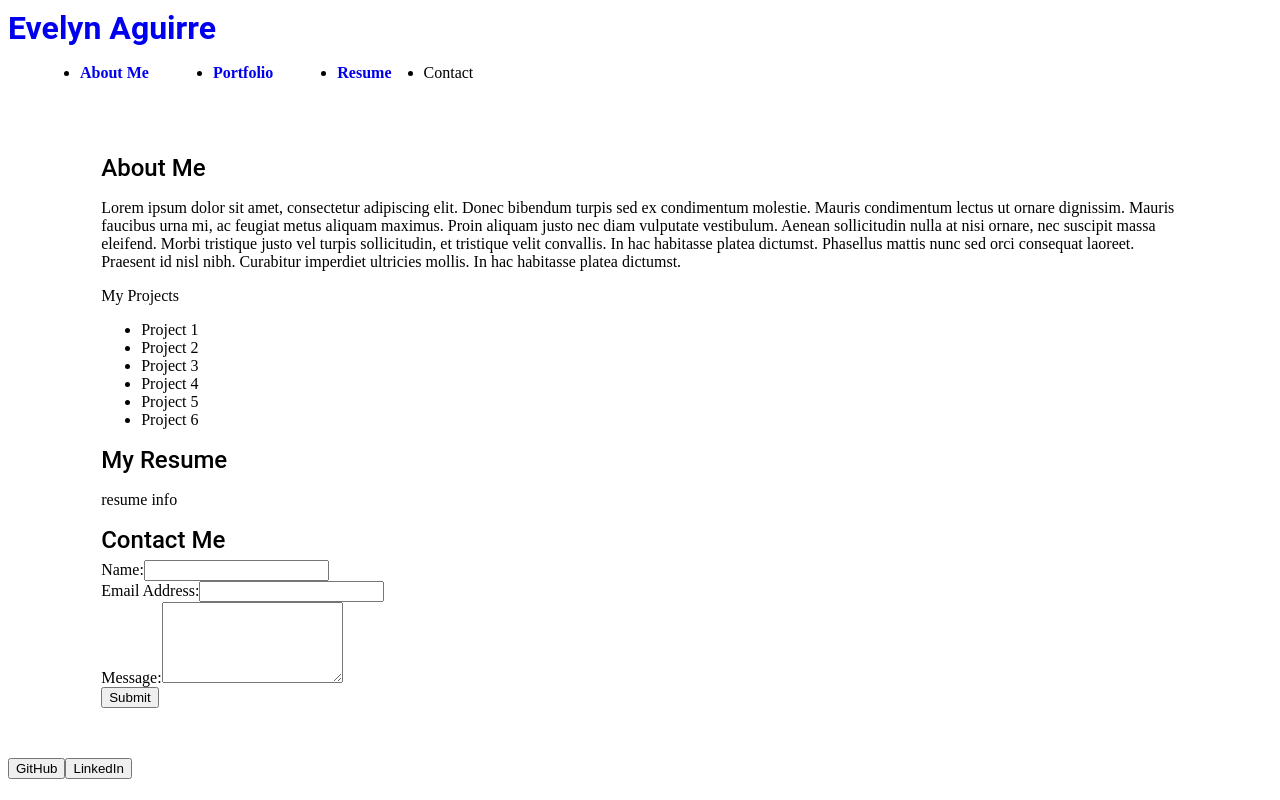
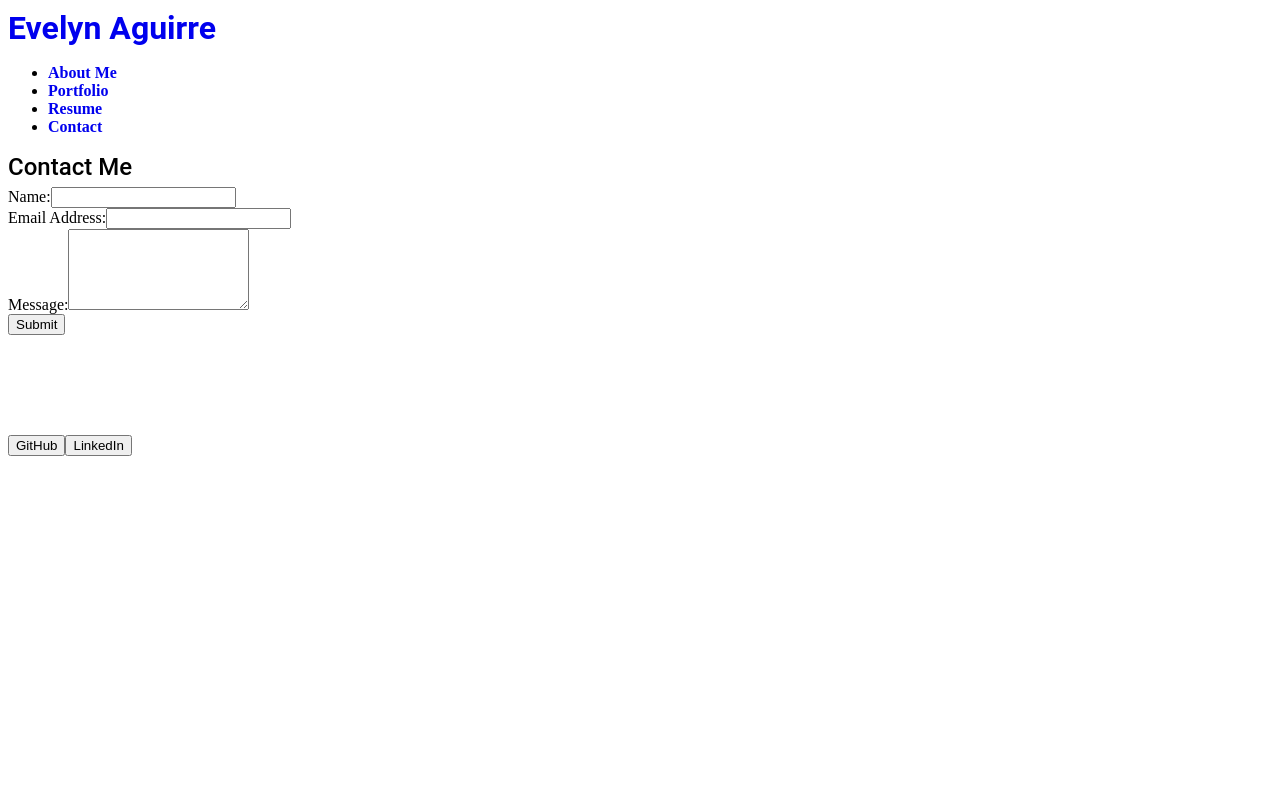
Before and after one commit to EvelynAguirreOrtiz/react-portfolio-challenge, a React (Create React App) app: page / in a window 1280 px wide. Built offline with nearby package versions, Linux system fonts and the light colour scheme.

Commit message:
work on page links

```diff
--- a/src/App.js
+++ b/src/App.js
@@ -1,20 +1,22 @@
 import React from "react";
+// import About from "./components/About";
+// import Contact from "./components/Contact";
 import Header from "./components/Header";
-import About from "./components/About";
-import Project from "./components/Project";
-import Resume from "./components/Resume";
-import Contact from "./components/Contact";
+// import Project from "./components/Project";
+// import Resume from "./components/Resume";
 import Footer from "./components/Footer";
+// import PageRender from "./components/PageRender";
 
 function App() {
 	return (
 		<div>
 			<Header></Header>
 			<main>
-				<About></About>
+				{/* <PageRender></PageRender> */}
+				{/* <About></About>
 				<Project></Project>
 				<Resume></Resume>
-				<Contact></Contact>
+				<Contact></Contact> */}
 			</main>
 			<Footer></Footer>
 		</div>
--- a/src/components/About/index.js
+++ b/src/components/About/index.js
@@ -3,7 +3,7 @@ import React from "react";
 
 function About() {
 	return (
-		<section className="my-5">
+		<main className="my-5">
 			<h1 id="about">About Me</h1>
 			{/* <img src={coverImage} className="my-2" style={{ width: "100%" }} alt="cover" /> */}
 			<div className="my-2">
@@ -19,7 +19,7 @@ function About() {
 					ultricies mollis. In hac habitasse platea dictumst.
 				</p>
 			</div>
-		</section>
+		</main>
 	);
 }
 
--- a/src/components/Header/index.js
+++ b/src/components/Header/index.js
@@ -1,5 +1,6 @@
 import React from "react";
-import Navigation from "../Navigation";
+// import Navigation from "../Navigation";
+import PageRender from "../PageRender";
 
 function Header() {
 	return (
@@ -7,7 +8,7 @@ function Header() {
 			<h2>
 				<a href="/">Evelyn Aguirre</a>
 			</h2>
-			<Navigation></Navigation>
+			<PageRender></PageRender>
 		</header>
 	);
 }
--- a/src/components/Navigation/index.js
+++ b/src/components/Navigation/index.js
@@ -1,29 +1,80 @@
-import React, { useState } from "react";
+import React from "react";
 
-function Navigation() {
+// function Navigation() {
+// return (
+// 	<nav>
+// 		<ul className="flex-row">
+// 			<li className="nav-margin">
+// 				<a data-testid="about" href="#about">
+// 					About Me
+// 				</a>
+// 			</li>
+// 			<li className="nav-margin">
+// 				<a data-testid="portfolio" href="#portfolio">
+// 					Portfolio
+// 				</a>
+// 			</li>
+// 			<li className="nav-margin">
+// 				<a data-testid="resume" href="#resume">
+// 					Resume
+// 				</a>
+// 			</li>
+// 			<li>
+// 				<span>Contact</span>
+// 			</li>
+// 		</ul>
+// 	</nav>
+// );
+function Navigation({ currentPage, handlePageChange }) {
 	return (
-		<nav>
-			<ul className="flex-row">
-				<li className="nav-margin">
-					<a data-testid="about" href="#about">
+		<ul className="nav nav-tabs">
+			<li className="nav-item">
+				<a
+					href="#about"
+					onClick={() => handlePageChange("About")}
+					//*  TODO: BONUS: Add a comment explaining what kind of operator this is and what it is checking for
+
+					className={currentPage === "About" ? "nav-link active" : "nav-link"}
+				>
 					About Me
 				</a>
 			</li>
-				<li className="nav-margin">
-					<a data-testid="portfolio" href="#portfolio">
+			<li className="nav-item">
+				<a
+					href="#portfolio"
+					onClick={() => handlePageChange("Portfolio")}
+					//  TODO: Add a comment explaining what this logic is doing
+
+					className={
+						currentPage === "Portfolio" ? "nav-link active" : "nav-link"
+					}
+				>
 					Portfolio
 				</a>
 			</li>
-				<li className="nav-margin">
-					<a data-testid="resume" href="#resume">
+			<li className="nav-item">
+				<a
+					href="#resume"
+					onClick={() => handlePageChange("Resume")}
+					//  TODO: Add a comment explaining what this logic is doing
+
+					className={currentPage === "Resume" ? "nav-link active" : "nav-link"}
+				>
 					Resume
 				</a>
 			</li>
-				<li>
-					<span>Contact</span>
+			<li className="nav-item">
+				<a
+					href="#contact"
+					//  TODO: Add a comment explaining what this logic is doing
+
+					onClick={() => handlePageChange("Contact")}
+					className={currentPage === "Contact" ? "nav-link active" : "nav-link"}
+				>
+					Contact
+				</a>
 			</li>
 		</ul>
-		</nav>
 	);
 }
 
--- /dev/null
+++ b/src/components/PageRender/index.js
@@ -0,0 +1,39 @@
+import React, { useState } from "react";
+import Navigation from "../Navigation";
+import About from "../About";
+import Project from "../Project";
+import Resume from "../Resume";
+import Contact from "../Contact";
+// import Header from "../Header";
+
+export default function PageRender() {
+	const [currentPage, setCurrentPage] = useState("Home");
+
+	// TODO: Add a comment describing the functionality of this method
+	const renderPage = () => {
+		if (currentPage === "About") {
+			return <About />;
+		}
+		if (currentPage === "Portfolio") {
+			return <Project />;
+		}
+		if (currentPage === "Resume") {
+			return <Resume />;
+		}
+		return <Contact />;
+	};
+
+	const handlePageChange = (page) => setCurrentPage(page);
+
+	return (
+		<div>
+			{/* // TODO: Add a comment describing what we are passing as props */}
+			<Navigation
+				currentPage={currentPage}
+				handlePageChange={handlePageChange}
+			/>
+			{/* // TODO: Add a comment explaining what is happening on the following line */}
+			{renderPage()}
+		</div>
+	);
+}
--- a/src/components/Resume/index.js
+++ b/src/components/Resume/index.js
@@ -2,13 +2,13 @@ import React from "react";
 
 function Resume() {
 	return (
-		<section className="my-5">
+		<main className="my-5">
 			<h1 id="resume">My Resume</h1>
 
 			<div className="my-2">
 				<p>resume info</p>
 			</div>
-		</section>
+		</main>
 	);
 }
 
```
Lines whose indentation alone changed are shown as unchanged.
